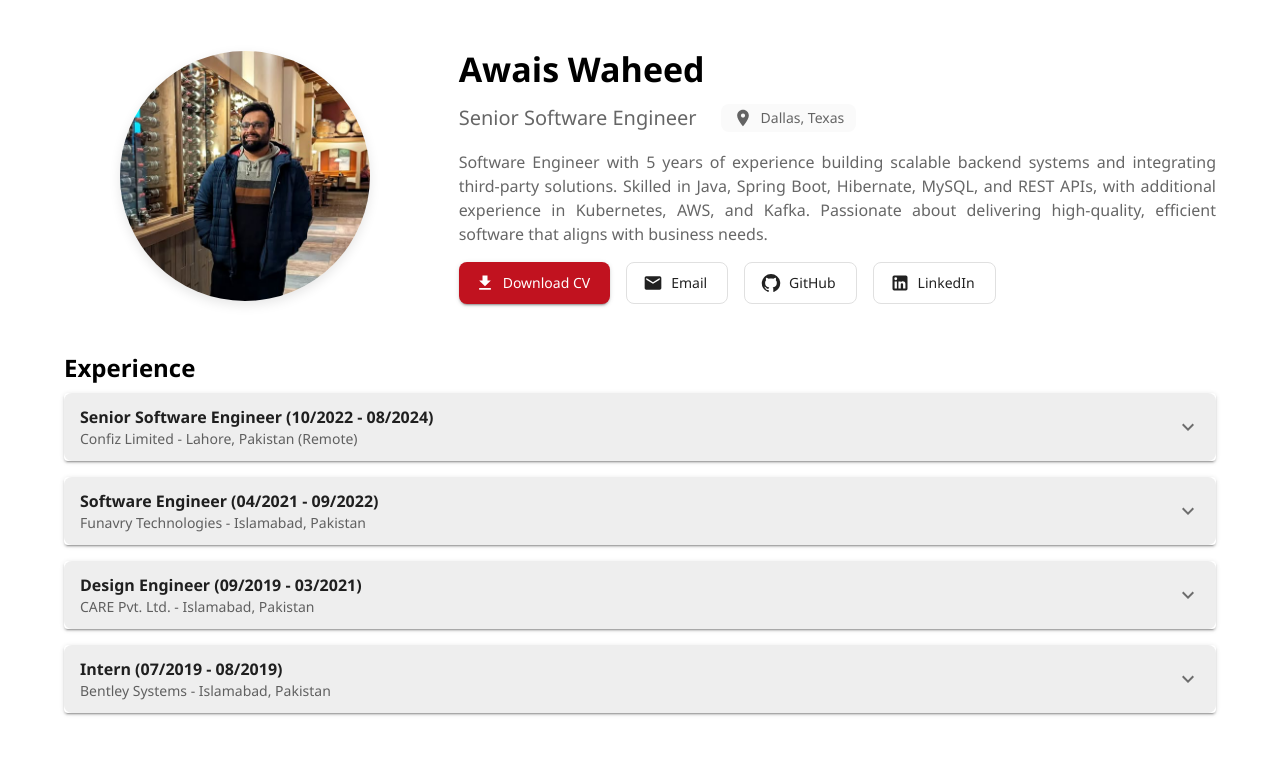
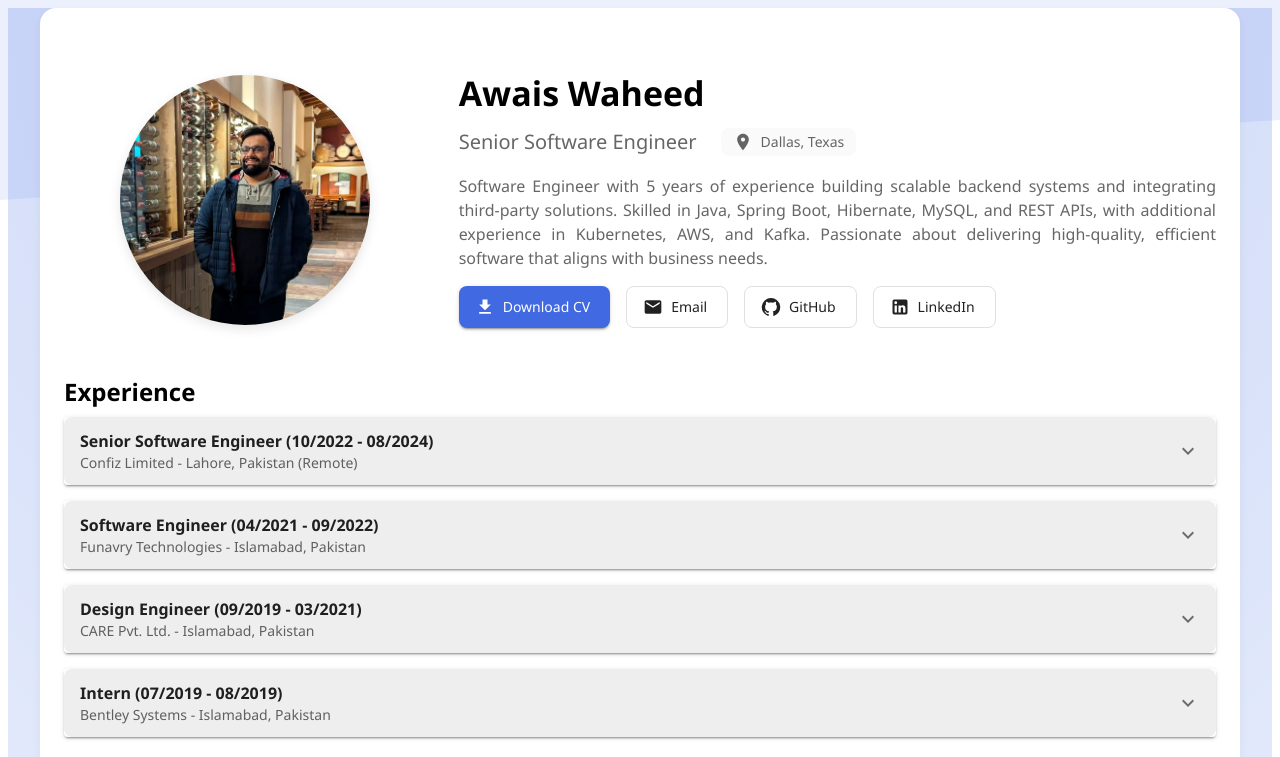
Before and after one commit to awaiswaheed321/Portfolio, a React (Vite) app: page / in a window 1280 px wide. Shown: the top 757 px of the page. Built offline with nearby package versions, Linux system fonts and the light colour scheme.

Commit message:
bg fixes

```diff
--- a/src/containers/ResumeWebsite.tsx
+++ b/src/containers/ResumeWebsite.tsx
@@ -9,24 +9,52 @@ import ExperienceContainer from "./ExperienceContainer";
 
 const theme = createTheme({
   palette: {
-    primary: {
-      main: "#c1121f",
-    },
-    secondary: {
-      main: "#fdf0d5",
-    },
+    primary: { main: "#4169E1" }, // Royal Blue
+    secondary: { main: "#F5F9FF" }, // Soft Sky Blue
+    background: { default: "#F8FAFD" }, // Light Cool Background
   },
   typography: {
-    fontFamily: '"Segoe UI"',
+    fontFamily: '"Segoe UI", sans-serif',
   },
 });
 
 const ResumeWebsite = () => {
   return (
     <ThemeProvider theme={theme}>
-      <Box>
-        {/* <Navigation /> */}
-        <Container>
+      <Box
+        sx={{
+          minHeight: "100vh",
+          background: "radial-gradient(circle at top, rgba(65,105,225,0.3), rgba(245,249,255,0.8))",
+          display: "flex",
+          flexDirection: "column",
+          alignItems: "center",
+          justifyContent: "center",
+        }}
+      >
+        {/* Soft Accent Shape at Top */}
+        <Box
+          sx={{
+            position: "absolute",
+            top: 0,
+            left: 0,
+            width: "100%",
+            height: "200px",
+            backgroundColor: "rgba(65, 105, 225, 0.1)",
+            clipPath: "polygon(0 0, 100% 0, 100% 60%, 0 100%)",
+          }}
+        />
+
+        <Container
+          sx={{
+            backgroundColor: "white",
+            borderRadius: 4,
+            boxShadow: "0 4px 10px rgba(0,0,0,0.05)",
+            padding: 3,
+            zIndex: 1,
+            transition: "transform 0.3s ease-in-out",
+            // "&:hover": { transform: "scale(1.01)" },
+          }}
+        >
           <Hero />
           <ExperienceContainer />
           <Technologies />
```
